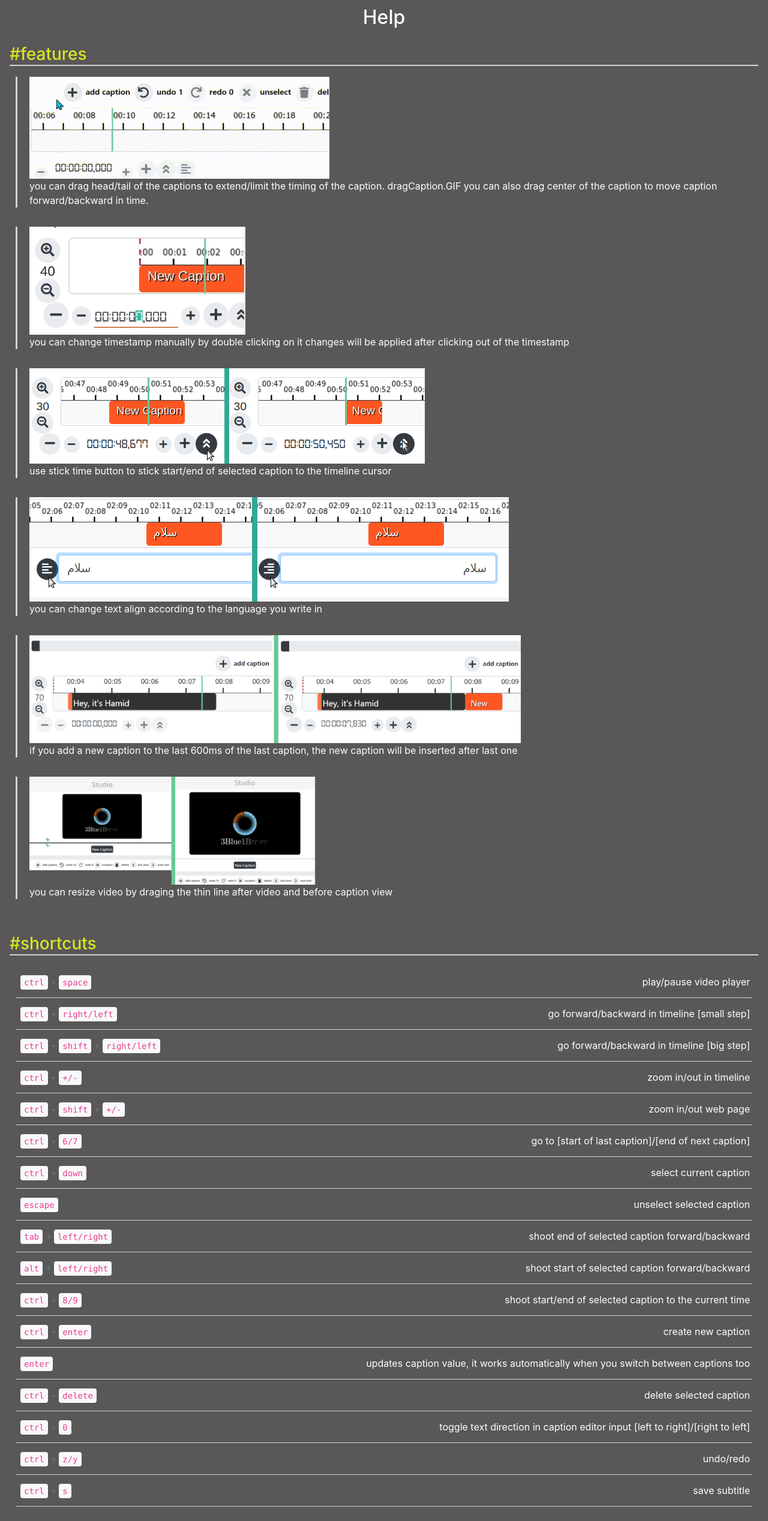
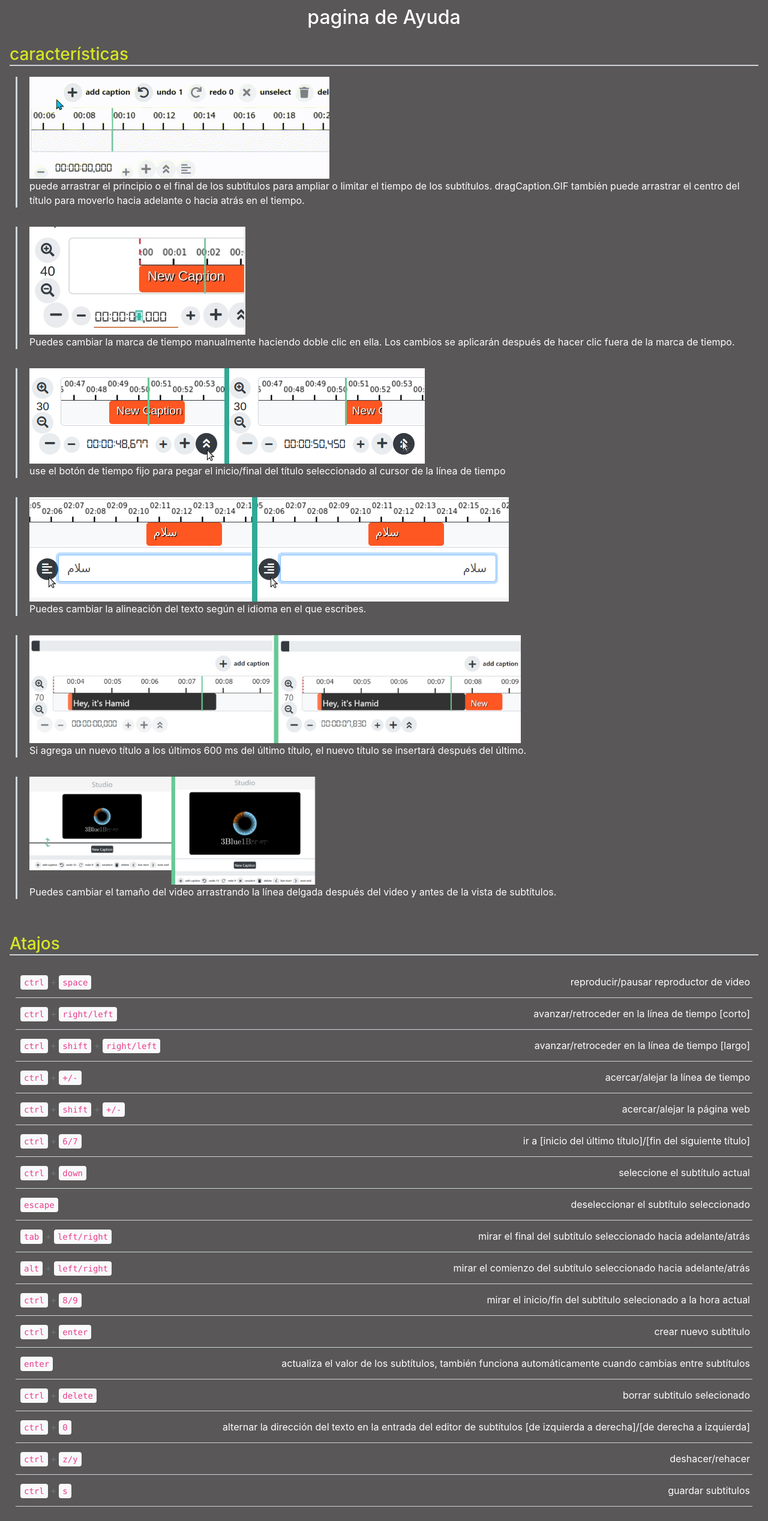
Before and after one commit to kevftka/SemestralDesarrolloVCC, a React (Create React App) app: page /subtitle-editor/help in a window 1280 px wide. Shown: the top 2536 px of the page at 60% size. Built offline with nearby package versions, Linux system fonts and the light colour scheme.

Commit message:
traduccion del programa
todo "deberia" estar traducido, avisar cualquier falta

```diff
--- a/src/components/form/FileInput.tsx
+++ b/src/components/form/FileInput.tsx
@@ -35,7 +35,7 @@ class FileInput extends React.Component<{
 	render() {
 		const
 			filename = this.props.filename,
-			placeHolder = filename ? `[${filename}] click to rechoose` : 'choose a file'
+			placeHolder = filename ? `[${filename}] haga click para cambiar` : 'elija un archivo'
 
 		return (
 			<div className="form-group file-input-wrapper">
--- a/src/pages/Help.tsx
+++ b/src/pages/Help.tsx
@@ -23,112 +23,112 @@ export default class Help extends React.Component<{}, State> {
     shortcuts: [
       {
         keys: ['ctrl', 'space'],
-        clue: 'play/pause video player',
+        clue: 'reproducir/pausar reproductor de video',
       },
       {
         keys: ['ctrl', 'right/left'],
-        clue: 'go forward/backward in timeline [small step]',
+        clue: 'avanzar/retroceder en la línea de tiempo [corto]',
       },
       {
         keys: ['ctrl', 'shift', 'right/left'],
-        clue: 'go forward/backward in timeline [big step]',
+        clue: 'avanzar/retroceder en la línea de tiempo [largo]',
       },
       {
         keys: ['ctrl', '+/-'],
-        clue: 'zoom in/out in timeline',
+        clue: 'acercar/alejar  la línea de tiempo',
       },
       {
         keys: ['ctrl', 'shift', '+/-'],
-        clue: 'zoom in/out web page',
+        clue: 'acercar/alejar la página web',
       },
       {
         keys: ['ctrl', '6/7'],
-        clue: 'go to [start of last caption]/[end of next caption]',
+        clue: 'ir a [inicio del último título]/[fin del siguiente título]',
       },
       {
         keys: ['ctrl', 'down'],
-        clue: 'select current caption',
+        clue: 'seleccione el subtítulo actual',
       },
       {
         keys: ['escape'],
-        clue: 'unselect selected caption',
+        clue: 'deseleccionar el subtítulo seleccionado',
       },
 
       {
         keys: ['tab', 'left/right'],
-        clue: 'shoot end of selected caption forward/backward',
+        clue: 'mirar el final del subtítulo seleccionado hacia adelante/atrás',
       },
       {
         keys: ['alt', 'left/right'],
-        clue: 'shoot start of selected caption forward/backward',
+        clue: 'mirar el comienzo del subtítulo seleccionado hacia adelante/atrás',
       },
       {
         keys: ['ctrl', '8/9'],
-        clue: 'shoot start/end of selected caption to the current time',
+        clue: 'mirar el inicio/fin del subtitulo selecionado a la hora actual',
       },
       {
         keys: ['ctrl', 'enter'],
-        clue: 'create new caption',
+        clue: 'crear nuevo subtitulo',
       },
       {
         keys: ['enter'],
-        clue: 'updates caption value, it works automatically when you switch between captions too',
+        clue: 'actualiza el valor de los subtítulos, también funciona automáticamente cuando cambias entre subtítulos',
       },
       {
         keys: ['ctrl', 'delete'],
-        clue: 'delete selected caption',
+        clue: 'borrar subtitulo selecionado',
       },
       {
         keys: ['ctrl', '0'],
-        clue: 'toggle text direction in caption editor input [left to right]/[right to left]',
+        clue: 'alternar la dirección del texto en la entrada del editor de subtítulos [de izquierda a derecha]/[de derecha a izquierda]',
       },
       {
         keys: ['ctrl', 'z/y'],
-        clue: 'undo/redo',
+        clue: 'deshacer/rehacer',
       },
       {
         keys: ['ctrl', 's'],
-        clue: 'save subtitle',
+        clue: 'guardar subtitulos',
       },
     ],
 
     features: [
       {
         imageSrc: captionDrag,
-        details: `you can drag head/tail of the captions to extend/limit the timing of the caption.
-        dragCaption.GIF                  you can also drag center of the caption to move caption forward/backward in time.`
+        details: `puede arrastrar el principio o el final de los subtítulos para ampliar o limitar el tiempo de los subtítulos.
+        dragCaption.GIF también puede arrastrar el centro del título para moverlo hacia adelante o hacia atrás en el tiempo.`
       },
 
       {
         imageSrc: TCtrolImg,
-        details: `you can change timestamp manually by double clicking on it
-        changes will be applied after clicking out of the timestamp`
+        details: `Puedes cambiar la marca de tiempo manualmente haciendo doble clic en ella.
+        Los cambios se aplicarán después de hacer clic fuera de la marca de tiempo.`
       },
       {
         imageSrc: StickTimeImg,
-        details: "use stick time button to stick start/end of selected caption to the timeline cursor"
+        details: "use el botón de tiempo fijo para pegar el inicio/final del título seleccionado al cursor de la línea de tiempo"
       },
       {
         imageSrc: TextAlignImg,
-        details: "you can change text align according to the language you write in"
+        details: "Puedes cambiar la alineación del texto según el idioma en el que escribes."
       },
       {
         imageSrc: addNewCap2Last,
-        details: "if you add a new caption to the last 600ms of the last caption, the new caption will be inserted after last one"
+        details: "Si agrega un nuevo título a los últimos 600 ms del último título, el nuevo título se insertará después del último."
       },
       {
         imageSrc: resizeVideo,
-        details: "you can resize video by draging the thin line after video and before caption view"
+        details: "Puedes cambiar el tamaño del video arrastrando la línea delgada después del video y antes de la vista de subtítulos."
       }
     ]
   }
 
   render() {
     return (<>
-      <h2 className="page-title">Help</h2>
+      <h2 className="page-title">pagina de Ayuda</h2>
       <div className="wrapper">
 
-        <h3> <a href="#features">#features</a> </h3>
+        <h3> <a href="#features">características</a> </h3>
         <ul id="features">
           {this.state.features.map(f => <li>
             <img src={f.imageSrc} className="d-block" alt="" />
@@ -136,7 +136,7 @@ export default class Help extends React.Component<{}, State> {
           </li>)}
         </ul>
 
-        <h3> <a href="#shortcuts">#shortcuts</a> </h3>
+        <h3> <a href="#shortcuts">Atajos</a> </h3>
         <ul id="shortcuts">
           {this.state.shortcuts.map(sh => (
             <li className="shortcut d-flex justify-content-between">
--- a/src/pages/Intro.tsx
+++ b/src/pages/Intro.tsx
@@ -79,7 +79,7 @@ export default class Intro extends React.Component<{}, State> {
     else
       pushToast({
         kind: 'danger',
-        message: "select a video first",
+        message: "seleccione un video",
         duration: 5000
       })
   }
@@ -94,37 +94,37 @@ export default class Intro extends React.Component<{}, State> {
       <div className="wrapper">
 
         <div className="alert alert-secondary">
-          consider
-          <Link to="/help"> help page </Link>
-          for learning app features & shortcuts
+          considere usar
+          <Link to="/help"> la pagina de ayuda </Link>
+          para aprender funciones y atajos de la aplicación
         </div>
 
         <div>
-          <span> video file: </span>
+          <span> archivo de video </span>
           <FileInput
             onChange={f => this.handler(f, 'video')}
             filename={this.state.videoFname} />
         </div>
 
         <div className="alert alert-info">
-          you can check supported video formats
-          <a href="https://en.wikipedia.org/wiki/HTML5_video" target="blank"> here </a>
+        puedes comprobar los formatos de vídeo compatibles
+          <a href="https://es.wikipedia.org/wiki/HTML5_video" target="blank"> aqui </a>
         </div>
 
         <div className="mt-3">
-          <span> subtitle file: </span>
+          <span> archivo de subtitulos: </span>
           <FileInput
             onChange={f => this.handler(f, 'subtitle')}
             filename={this.state.subtitleFname}
           />
         </div>
         <div className="alert alert-warning">
-          if you don't select a subtitle file, we make new one
+        Si no selecciona un archivo de subtítulos, creamos uno nuevo.
         </div>
 
         <div className="center">
           <button className="btn btn-success font-weight-bold" onClick={this.checkValidation}>
-            go to studio!
+            a hacer subtitulos
           </button>
         </div>
 
@@ -135,7 +135,7 @@ export default class Intro extends React.Component<{}, State> {
         <a href="" target="blank"
           className="d-flex align-items-center">
           <span className="fab fa-github github-logo"></span>
-          <span className="pb-1 mx-2"> project link on github </span>
+          <span className="pb-1 mx-2"> enlace del proyecto en github </span>
         </a>
       </footer>
 
--- a/src/pages/Studio.tsx
+++ b/src/pages/Studio.tsx
@@ -268,7 +268,7 @@ export default class Studio extends React.Component<{}, {
       newCap = {
         start: t,
         end: t + 1,
-        content: "New Caption",
+        content: "nuevo sub",
         hash: uuid(),
       },
       caps = this.state.captions.concat(newCap)
@@ -391,7 +391,7 @@ export default class Studio extends React.Component<{}, {
       selected_ci = this.state.selected_caption_i
 
     return (<>
-      <h2 className="page-title">Studio</h2>
+      <h2 className="page-title">Editor</h2>
       <div className="wrapper">
         <div className="video-wrapper">
           <VideoPlayer
@@ -428,30 +428,30 @@ export default class Studio extends React.Component<{}, {
         <div className="d-flex justify-content-center action-button-group my-2">
           <CircleBtn
           iconClassName='fas fa-broom'
-          text='add color'
+          text='añadir color'
           onClick={this.changeCaptionColor}
             />
           <CircleBtn
           iconClassName='fas fa-font'
-          text='add font'
+          text='añadir fuente '
           onClick={this.changeCaptionFont}
             />
 
           <CircleBtn
             iconClassName="fas fa-plus"
-            text="add caption"
+            text="añadir subtitulo "
             onClick={this.addCaptionUIHandler}
           />
           <CircleBtn
             iconClassName="fas fa-undo"
             disabled={this.state.historyCursor === -1}
-            text={"undo " + (this.state.historyCursor + 1)}
+            text={"deshacer " + (this.state.historyCursor + 1)}
             onClick={() => this.undoRedo(true)}
           />
 
           <CircleBtn
             iconClassName="fas fa-redo"
-            text={"redo " + ((this.state.history.length - 1) - this.state.historyCursor)}
+            text={"rehacer " + ((this.state.history.length - 1) - this.state.historyCursor)}
             disabled={this.state.historyCursor >= this.state.history.length - 1}
             onClick={() => this.undoRedo(false)}
           />
@@ -459,27 +459,27 @@ export default class Studio extends React.Component<{}, {
           <CircleBtn
             iconClassName="fas fa-times"
             disabled={this.state.selected_caption_i === null}
-            text="unselect"
+            text="deseleccionar"
             onClick={() => this.setState({ selected_caption_i: null })}
           />
 
           <CircleBtn
             iconClassName="fas fa-trash"
             disabled={this.state.selected_caption_i === null}
-            text="delete"
+            text="borrar"
             onClick={this.deleteCaptionUIHandler}
           />
 
           <CircleBtn
             iconClassName="fas fa-chevron-left"
             disabled={caps.length === 0}
-            text="last start"
+            text="ultimo comienzo"
             onClick={this.goToLastStart}
           />
           <CircleBtn
             iconClassName="fas fa-chevron-right"
             disabled={caps.length === 0}
-            text="next end "
+            text="siguiente final "
             onClick={this.goToNextEnd}
           />
 
@@ -510,11 +510,11 @@ export default class Studio extends React.Component<{}, {
       </div>
 
       <div className="d-flex justify-content-center my-2 download-form">
-        <input className="form-control" placeholder="file-name.vtt"
+        <input className="form-control" placeholder="file-name.srt"
           value={this.state.subFileName}
           onChange={ e => this.setState({subFileName: e.currentTarget.value})}  />
         <button className="btn btn-danger" onClick={this.saveFile}>
-          <strong> save as a vtt file <span className="fas fa-file"></span>  </strong>
+          <strong> guardar como srt <span className="fas fa-file"></span>  </strong>
         </button>
       </div>
     </>)
--- a/src/pages/help.sass
+++ b/src/pages/help.sass
@@ -18,8 +18,10 @@ h3
 
 h3 a
     color: #d7e625
-    :hover
-        color: #bec662
+
+h3 :hover
+    color: #bec662 !important
+
 .shortcut
     border-bottom: 1px solid $gray-400
     padding: 14px 4px
```
Also changed, not shown: src/pages/intro.sass (+9 -0 lines).
